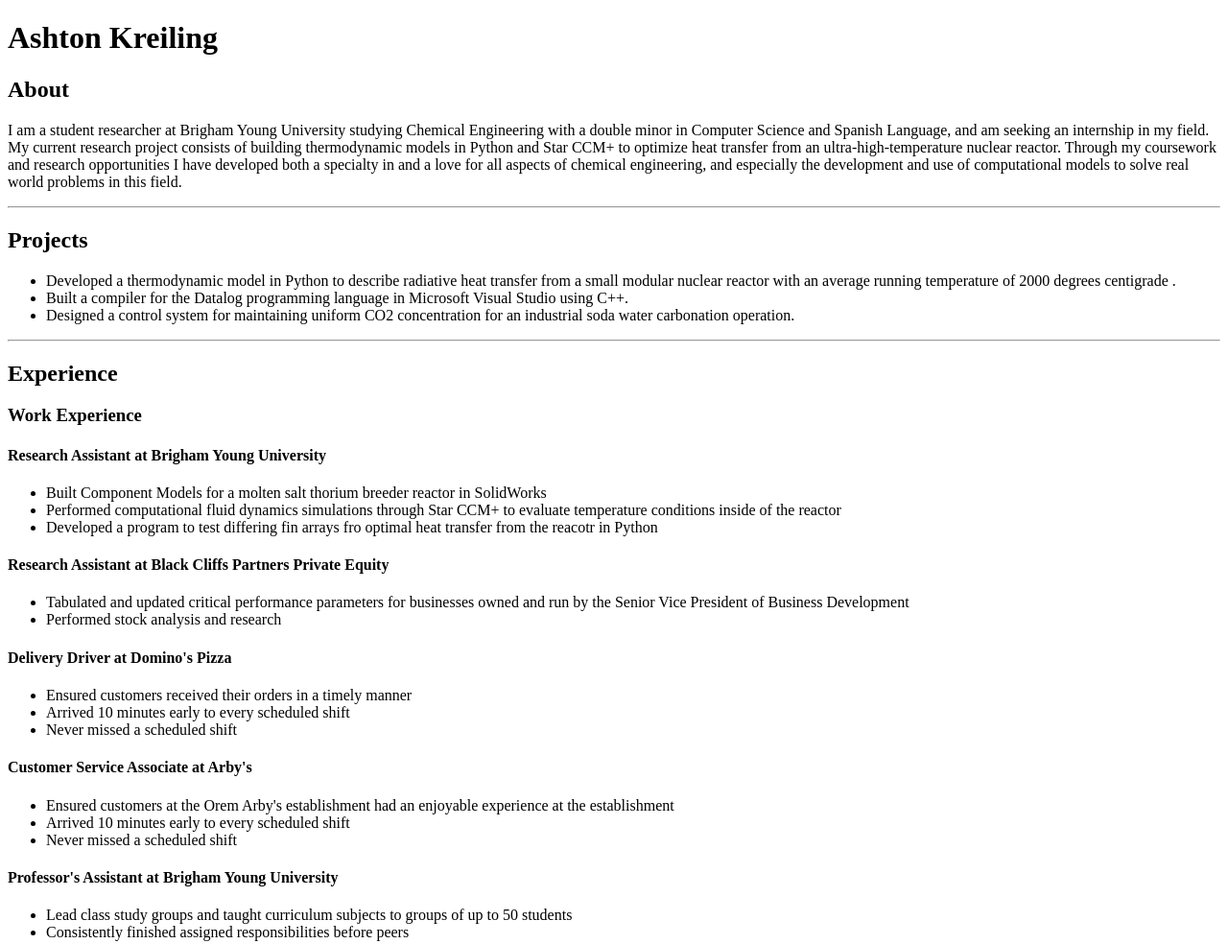
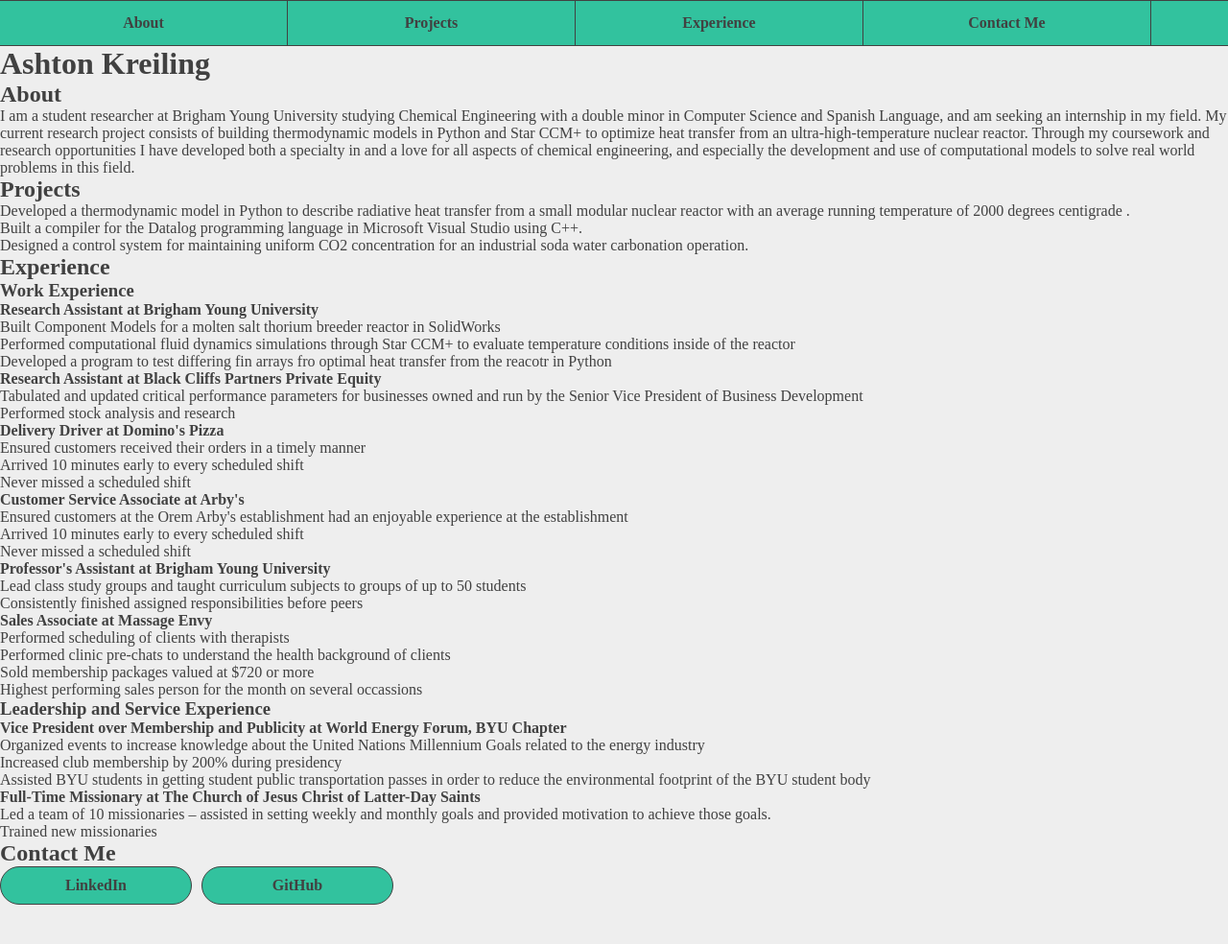
Before and after one commit to ashtonkreiling/Portfolio, a plain HTML site: page index.html in a window 1280 px wide. Shown: the top 984 px of the page at 96% size. After the commit the page ends 943 px from the top, so only its background shows below. Drawn offline with Linux system fonts and the light colour scheme.

Commit message:
Attached the portfolio index to the style sheet

```diff
--- a/index.html
+++ b/index.html
@@ -3,10 +3,19 @@
   <head>
     <meta charset="utf-8"/>
     <title>My Portfolio</title>
+    <link rel='stylesheet' href='styles.css'/>
   </head>
   <body>
+    <div class="navigation-bar">
+      <ul>
+        <li><a href='#About'>About</a></li>
+        <li><a href='#Projects'>Projects</a></li>
+        <li><a href='#Experience'>Experience</a></li>
+        <li><a href='#Contact Me'>Contact Me</a></li>
+      </ul>
+  </div>
     <h1>Ashton Kreiling</h1>
-    <h2>About</h2>
+    <h2 id='About'>About</h2>
     <p>I am a student researcher
       at Brigham Young University
       studying Chemical Engineering
@@ -29,8 +38,7 @@
       use of computational models to
       solve real world problems
       in this field.</p>
-      <hr/>
-    <h2>Projects</h2>
+    <h2 id='Projects'>Projects</h2>
     <ul>
       <li>Developed a
         thermodynamic model in Python
@@ -51,8 +59,7 @@
         industrial soda water
         carbonation operation.</li>
       </ul>
-      <hr/>
-    <h2>Experience</h2>
+    <h2 id='Experience'>Experience</h2>
     <h3>Work Experience</h3>
     <h4>Research Assistant at Brigham Young University</h4>
     <ul>
@@ -116,7 +123,8 @@
         motivation to achieve those goals.</li>
       <li>Trained new missionaries</li>
     </ul>
-    <hr/>
-    <h2>Contact Me</h2>
-    <p><a href='https://www.linkedin.com/in/ashtonkreiling/'>LinkedIn</a></p>
-    <p><a href='https://github.com/ashtonkreiling'>GitHub</a></p>
+    <h2 id='Contact Me'>Contact Me</h2>
+    <p><a href='https://www.linkedin.com/in/ashtonkreiling/'
+      class='button'>LinkedIn</a></p>
+    <p><a href='https://github.com/ashtonkreiling'
+      class='button'>GitHub</a></p>
```
